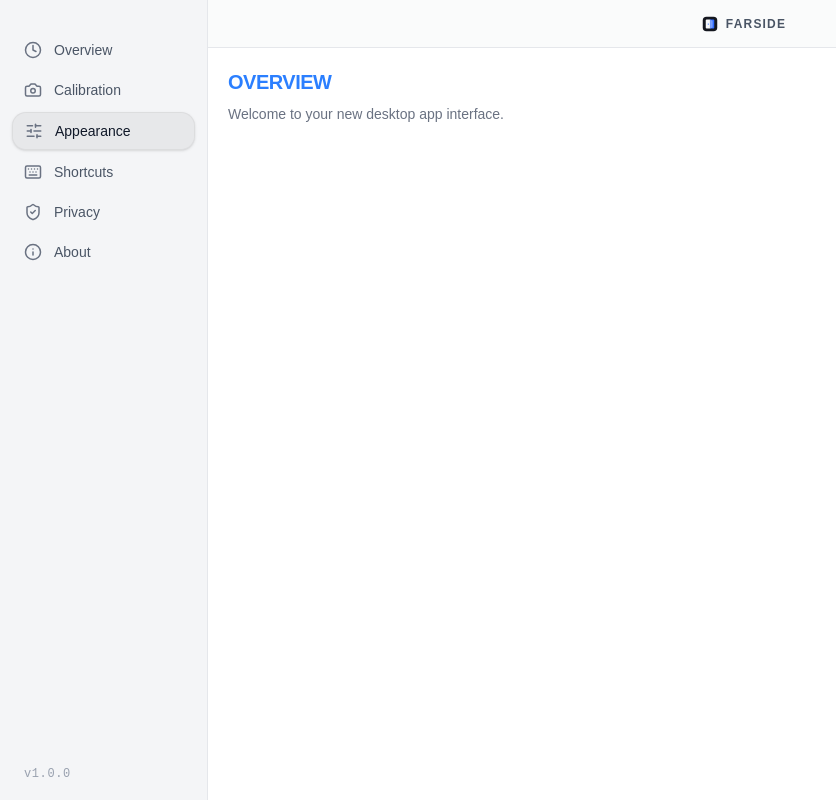
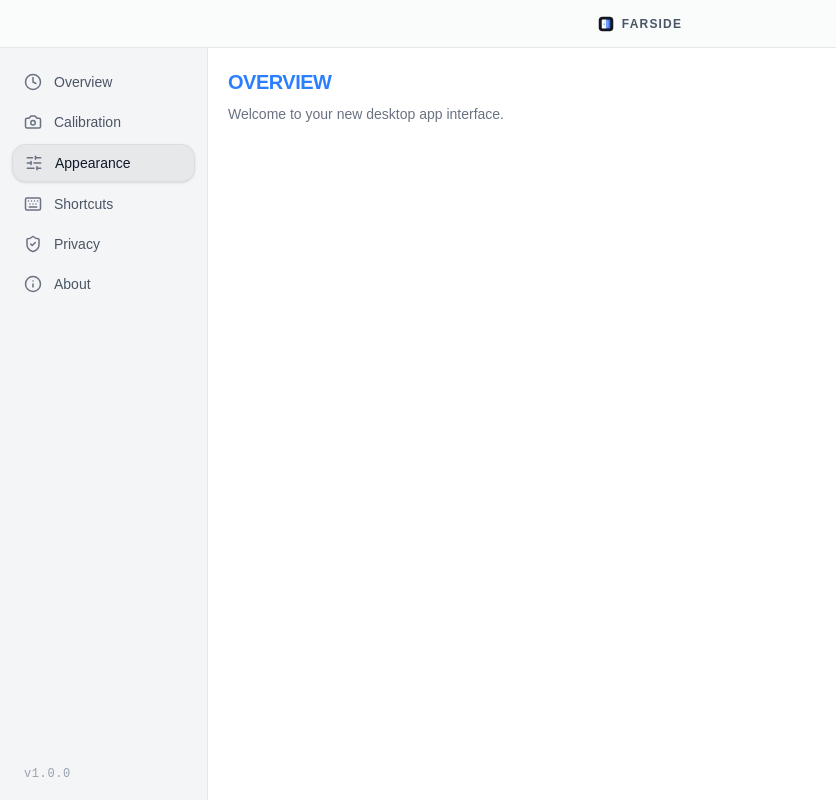
Before and after one commit to shivam-taneja/farside, a React (Vite) app: page / in a window 1280 px wide. Shown: the whole page, without its empty margins (0-836 px from the left). Built offline with nearby package versions, Linux system fonts and the light colour scheme.

Commit message:
refactor: move header to top-level layout and remove mac-specific sidebar drag region

```diff
--- a/src/App.css
+++ b/src/App.css
@@ -55,7 +55,7 @@
   --color-fold-mid: var(--fold-mid);
   --color-fold-dark: var(--fold-dark);
   --font-heading: var(--font-sans);
-  --font-sans: 'Inter Variable', sans-serif;
+  --font-sans: "Inter Variable", sans-serif;
 }
 
 :root {
--- a/src/components/layout/app-layout.tsx
+++ b/src/components/layout/app-layout.tsx
@@ -8,10 +8,10 @@ interface AppLayoutProps {
 
 export function AppLayout({ children }: AppLayoutProps) {
   return (
-    <div className="flex h-screen w-full bg-white overflow-hidden text-slate-900 font-sans">
-      <AppSidebar />
-      <div className="flex flex-1 flex-col overflow-hidden">
-        <AppHeader />
+    <div className="flex flex-col h-screen w-full bg-white overflow-hidden text-slate-900 font-sans">
+      <AppHeader />
+      <div className="flex flex-1 overflow-hidden">
+        <AppSidebar />
         <main className="flex-1 overflow-y-auto bg-white p-5">{children}</main>
       </div>
     </div>
--- a/src/components/layout/app-sidebar.tsx
+++ b/src/components/layout/app-sidebar.tsx
@@ -8,7 +8,6 @@ import {
 } from "lucide-react";
 import pkg from "../../../package.json";
 import { cn } from "@/lib/utils";
-import { useIsMac } from "@/hooks/use-is-mac";
 
 const navItems = [
   { name: "Overview", icon: Clock, isActive: false },
@@ -20,17 +19,9 @@ const navItems = [
 ];
 
 export function AppSidebar() {
-  const isMac = useIsMac();
-
   return (
-    <div
-      data-tauri-drag-region
-      className={cn(
-        "flex h-full w-52 flex-col border-r border-gray-200 bg-[#F4F5F7] px-3 pb-4",
-        isMac ? "pt-12" : "pt-4",
-      )}
-    >
-      <nav className="flex-1 space-y-1 mt-4">
+    <div className="flex h-full w-52 flex-col border-r border-gray-200 bg-[#F4F5F7] px-3 pb-4 pt-4">
+      <nav className="flex-1 space-y-1">
         {navItems.map((item) => {
           const Icon = item.icon;
           return (
```
